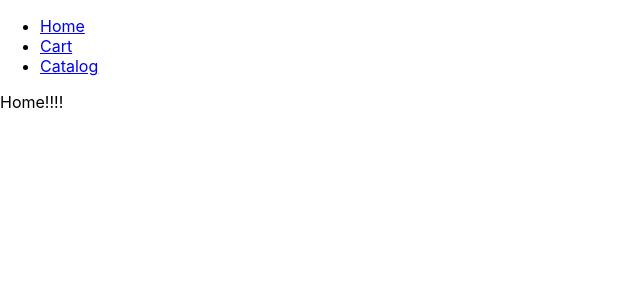
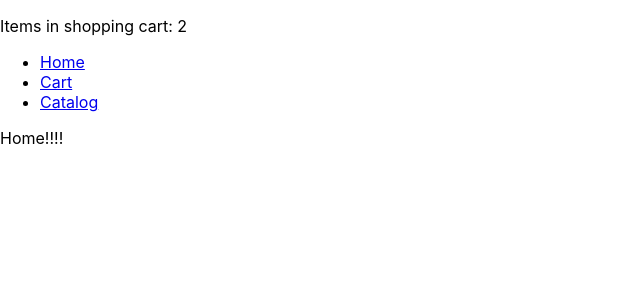
Before and after one commit to bryantt23/shopping-cart, a React (Create React App) app: page / in a window 1280 px wide. Shown: the top 300 px of the page, without its empty margins (0-640 px from the left). Built offline with nearby package versions, Linux system fonts and the light colour scheme.

Commit message:
Total items in cart

```diff
--- a/src/App.js
+++ b/src/App.js
@@ -45,7 +45,7 @@ class App extends Component {
     return (
       <Router>
         <div>
-          <Header />
+          <Header cart={cart} />
           {/* A <Switch> looks through its children <Route>s and
             renders the first one that matches the current URL. */}
           <Switch>
--- a/src/components/Header.js
+++ b/src/components/Header.js
@@ -3,8 +3,12 @@ import { BrowserRouter as Router, Switch, Route, Link } from 'react-router-dom';
 
 export class Header extends Component {
   render() {
+    const itemsInShoppingCart = Object.values(this.props.cart).reduce(
+      (acc, cur) => acc + cur
+    );
     return (
       <nav>
+        <p>Items in shopping cart: {itemsInShoppingCart}</p>
         <ul>
           <li>
             <Link to='/'>Home</Link>
```
Also changed, not shown: 1 other file (tests, documents, lock files or other folders).
